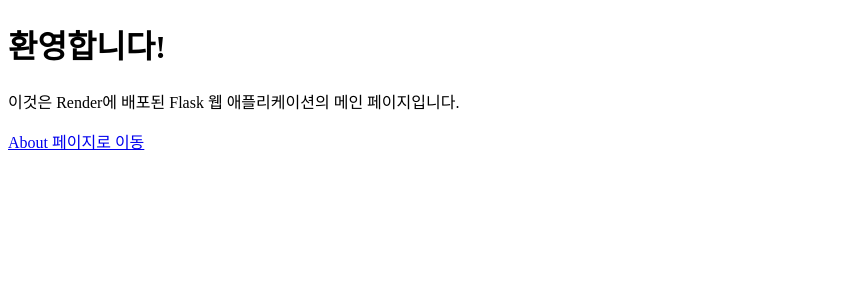
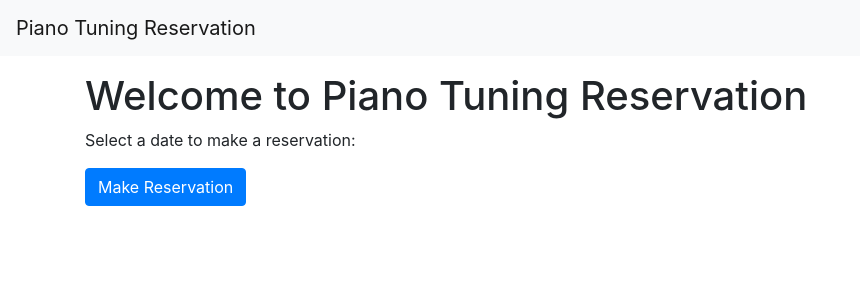
Before and after one commit to dsong831/Python, a Flask app: page / in a window 1280 px wide. Shown: the top 300 px of the page, without its empty margins (0-860 px from the left). Run offline with Flask 3, Linux system fonts and the light colour scheme; some libraries are stand-ins or nearby versions.

Commit message:
index.html 업데이트

```diff
--- a/templates/index.html
+++ b/templates/index.html
@@ -1,11 +1,11 @@
-<!DOCTYPE html>
-<html>
-  <head>
-    <title>메인 페이지</title>
-  </head>
-  <body>
-    <h1>환영합니다!</h1>
-    <p>이것은 Render에 배포된 Flask 웹 애플리케이션의 메인 페이지입니다.</p>
-    <a href="/about">About 페이지로 이동</a>
-  </body>
-</html>
+<!-- templates/index.html -->
+{% extends 'base.html' %}
+
+{% block title %}Home{% endblock %}
+
+{% block content %}
+    <h1>Welcome to Piano Tuning Reservation</h1>
+    <p>Select a date to make a reservation:</p>
+    <!-- Calendar component will be added here -->
+    <a href="{{ url_for('reservation') }}" class="btn btn-primary">Make Reservation</a>
+{% endblock %}
```
